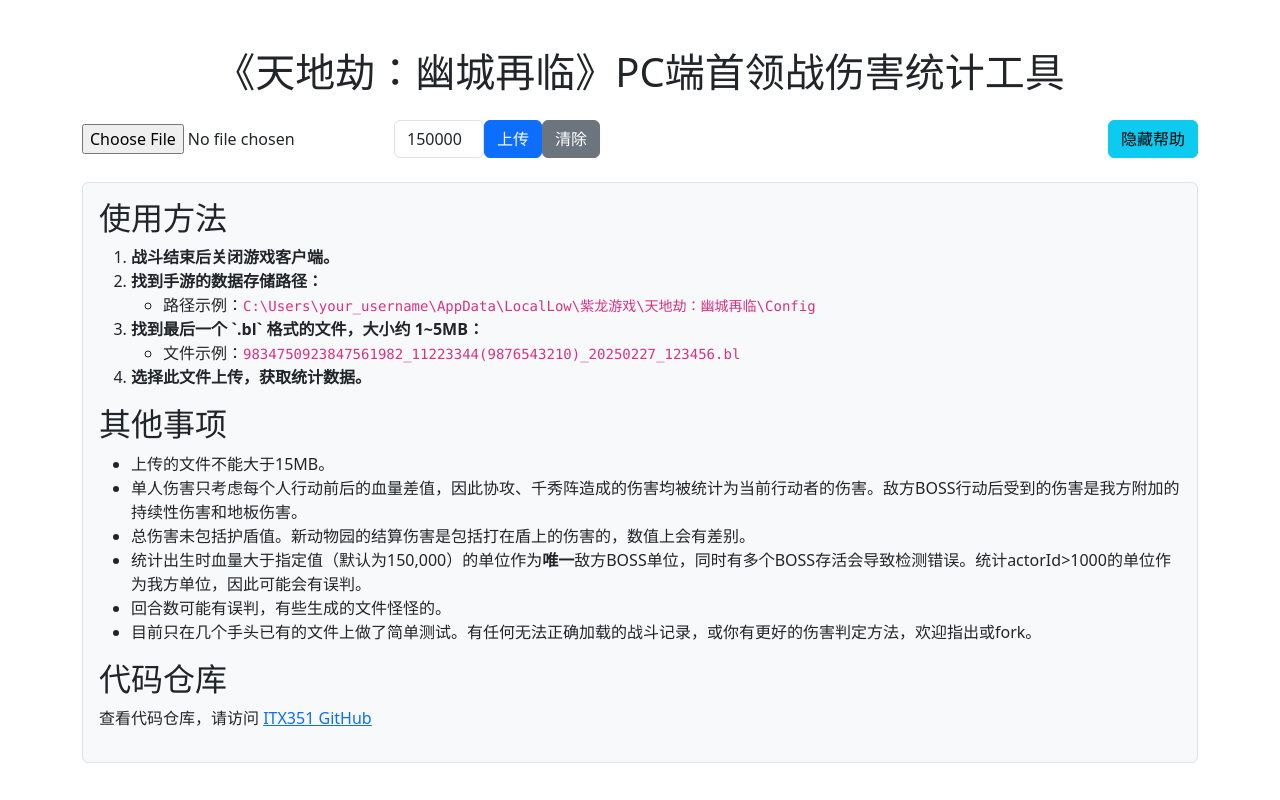
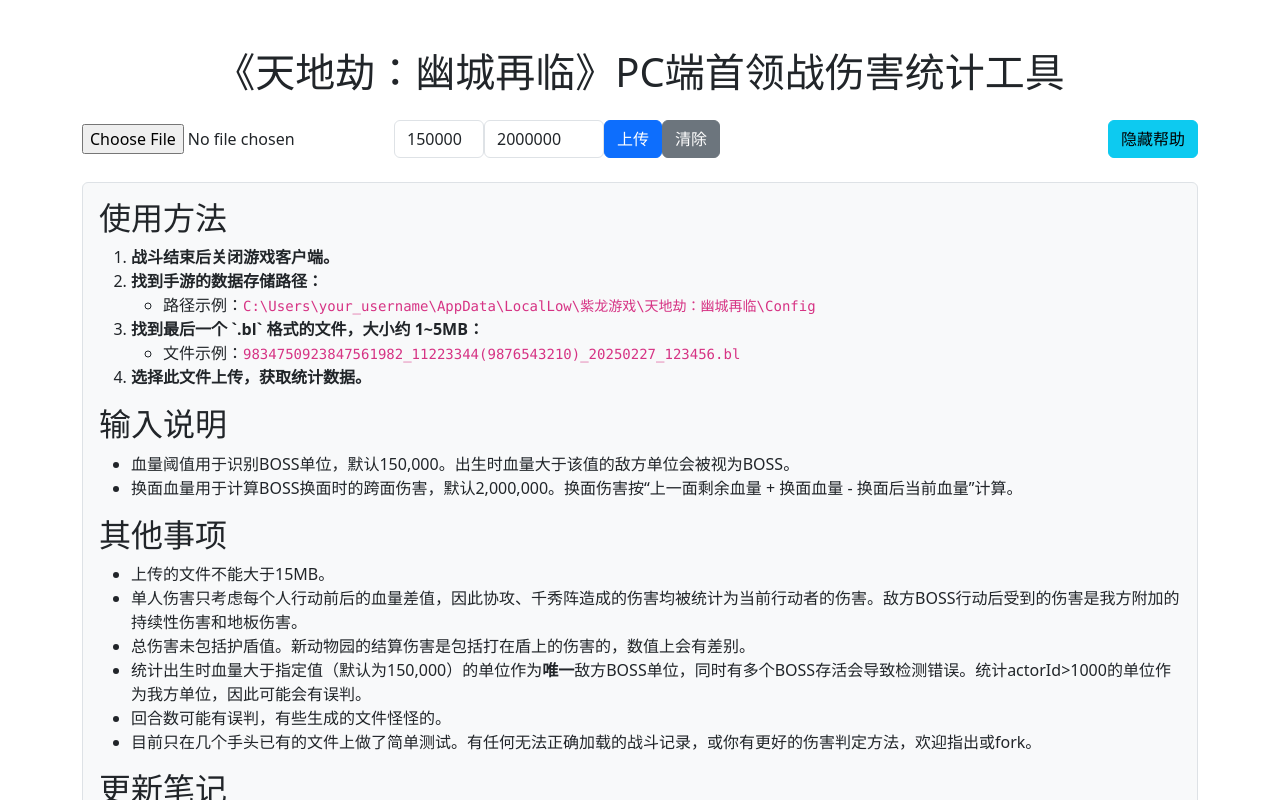
Before and after one commit to ITX351/tdj_act, a React (Create React App) app: page / in a window 1280 px wide. Both pictures are taken after a click on the button "显示帮助". Shown: the top 800 px of the page. Built offline with nearby package versions, Linux system fonts and the light colour scheme.

Commit message:
v0.2 修复换面问题 迁移pnpm

```diff
--- a/package.json
+++ b/package.json
@@ -1,7 +1,8 @@
 {
   "name": "tdj_act",
-  "version": "0.1.0",
+  "version": "0.2.0",
   "private": true,
+  "packageManager": "pnpm@11.5.2",
   "homepage": "https://itx351.github.io/tdj_act",
   "dependencies": {
     "@testing-library/dom": "^10.4.0",
@@ -20,7 +21,7 @@
     "build": "react-scripts build",
     "test": "react-scripts test",
     "eject": "react-scripts eject",
-    "predeploy": "npm run build",
+    "predeploy": "pnpm run build",
     "deploy": "gh-pages -d build"
   },
   "eslintConfig": {
--- /dev/null
+++ b/pnpm-workspace.yaml
@@ -0,0 +1,3 @@
+allowBuilds:
+  core-js: true
+  core-js-pure: true
--- a/src/App.js
+++ b/src/App.js
@@ -3,6 +3,7 @@
 import './App.css'; // 引入新的CSS文件
 
 const DEFAULT_HP_THRESHOLD = 150000; // 添加常量
+const DEFAULT_BOSS_PHASE_HP = 2000000;
 
 function App() {
   const [file, setFile] = useState(null);
@@ -13,6 +14,7 @@
   const fileInputRef = useRef(null); // 添加引用
   const [helpVisible, setHelpVisible] = useState(false); // 添加帮助按钮状态
   const [hpThreshold, setHpThreshold] = useState(DEFAULT_HP_THRESHOLD); // 使用常量
+  const [bossPhaseHp, setBossPhaseHp] = useState(DEFAULT_BOSS_PHASE_HP);
 
   const handleFileChange = (e) => {
     setFile(e.target.files[0]);
@@ -29,13 +31,14 @@
       return;
     }
     const threshold = isNaN(hpThreshold) || hpThreshold <= 0 ? DEFAULT_HP_THRESHOLD : hpThreshold; // 使用常量
+    const phaseHp = isNaN(bossPhaseHp) || bossPhaseHp <= 0 ? DEFAULT_BOSS_PHASE_HP : bossPhaseHp;
     setFileName(file.name); // 存储文件名
     clearData();
 
     const reader = new FileReader();
     reader.onload = (event) => {
       const fileContent = event.target.result;
-      const damageInfo = parseDamageInfo(fileContent, threshold);
+      const damageInfo = parseDamageInfo(fileContent, threshold, phaseHp);
 
       // 过滤并处理我方阵容
       const allies = {};
@@ -86,7 +89,7 @@
     setLogs((prevLogs) => [...prevLogs, message]);
   };
 
-  const parseDamageInfo = (content, threshold) => {
+  const parseDamageInfo = (content, threshold, phaseHp) => {
     const damageInfo = {
       totalDamage: 0,
       characters: {},
@@ -106,6 +109,10 @@
       damageInfo.totalDamage += damage;
       logMessage(`角色 ${damageInfo.characters[currentActor].charName} 使用 ${currentAction}，${damageInfo.boss.curActorId}${damageInfo.boss.curName} 受到了 ${damage} 伤害` + (changeBoss ? `, 换面时总伤害 ${damageInfo.totalDamage}` : ``));
     };
+
+    const calculatePhaseChangeDamage = (nextHp) => (
+      damageInfo.boss.curHp + Math.max(0, phaseHp - nextHp)
+    );
 
     const lines = content.split('\n');
     lines.forEach((line) => {
@@ -127,8 +134,10 @@
           const curHp = parseInt(line.match(/curHp:(\d+)/)[1], 10);
           if (actorId === damageInfo.boss.curActorId || curHp >= threshold) { // 使用threshold
             if (currentActor && currentActor in damageInfo.characters) {
-              const damage = damageInfo.boss.curHp;
-              calculateDamage(damageInfo, currentActor, damage, currentAction, true);
+              const damage = calculatePhaseChangeDamage(curHp);
+              if (damage > 0) {
+                calculateDamage(damageInfo, currentActor, damage, currentAction, true);
+              }
             }
             damageInfo.boss.curName = charName;
             damageInfo.boss.curActorId = actorId;
@@ -148,6 +157,11 @@
             const damage = damageInfo.boss.curHp - curHp;
             if (damage > 0) {
               calculateDamage(damageInfo, currentActor, damage, currentAction);
+              damageInfo.boss.curHp = curHp;
+            } else if (curHp > damageInfo.boss.curHp) {
+              const changeBossDamage = calculatePhaseChangeDamage(curHp);
+              calculateDamage(damageInfo, currentActor, changeBossDamage, currentAction, true);
+              damageInfo.boss.curHp = curHp;
             }
             currentActor = null;
             currentAction = null;
@@ -178,6 +192,14 @@
             onChange={(e) => setHpThreshold(e.target.value === '' ? '' : parseInt(e.target.value, 10))}
             placeholder="输入血量阈值"
           />
+          <input
+            type="text"
+            className="form-control ml-2"
+            style={{ width: '120px' }}
+            value={bossPhaseHp === 0 ? '' : bossPhaseHp}
+            onChange={(e) => setBossPhaseHp(e.target.value === '' ? '' : parseInt(e.target.value, 10))}
+            placeholder="输入换面血量"
+          />
           <button type="submit" className="btn btn-primary mr-2">上传</button>
           <button type="button" className="btn btn-secondary mr-2" onClick={clearData}>清除</button>
         </div>
@@ -202,6 +224,11 @@
             </li>
             <li><strong>选择此文件上传，获取统计数据。</strong></li>
           </ol>
+          <h2>输入说明</h2>
+          <ul>
+            <li>血量阈值用于识别BOSS单位，默认150,000。出生时血量大于该值的敌方单位会被视为BOSS。</li>
+            <li>换面血量用于计算BOSS换面时的跨面伤害，默认2,000,000。换面伤害按“上一面剩余血量 + 换面血量 - 换面后当前血量”计算。</li>
+          </ul>
           <h2>其他事项</h2>
           <ul>
             <li>上传的文件不能大于15MB。</li>
@@ -210,6 +237,11 @@
             <li>统计出生时血量大于指定值（默认为150,000）的单位作为<b>唯一</b>敌方BOSS单位，同时有多个BOSS存活会导致检测错误。统计actorId&gt;1000的单位作为我方单位，因此可能会有误判。</li>
             <li>回合数可能有误判，有些生成的文件怪怪的。</li>
             <li>目前只在几个手头已有的文件上做了简单测试。有任何无法正确加载的战斗记录，或你有更好的伤害判定方法，欢迎指出或fork。</li>
+          </ul>
+          <h2>更新笔记</h2>
+          <ul>
+            <li>0.2：修复BOSS换面时跨面伤害漏算的问题，并增加换面血量输入。</li>
+            <li>0.1：第一版发布，支持从战斗记录中统计首领战伤害。</li>
           </ul>
           <h2>代码仓库</h2>
           <p>查看代码仓库，请访问 <a href="https://github.com/ITX351/tdj_act" target="_blank" rel="noreferrer">ITX351 GitHub</a></p>
```
Also changed, not shown: 1 other file (tests, documents, lock files or other folders).
